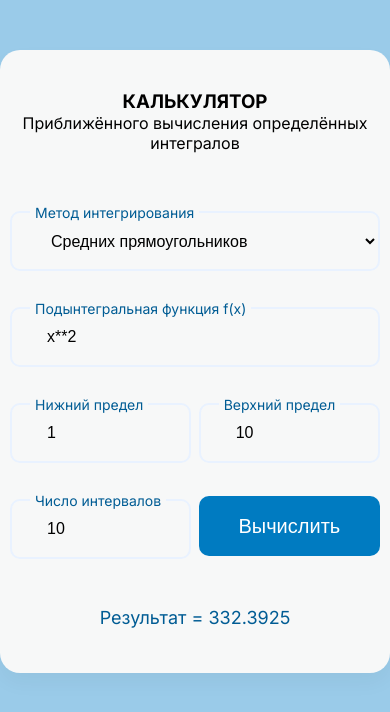
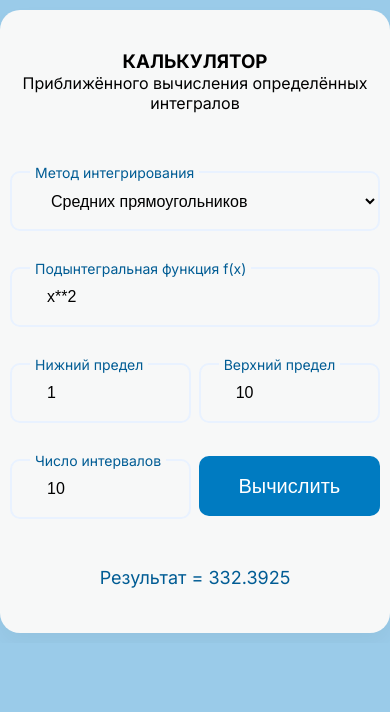
Before and after one commit to Suyukee/define-integral, a Next.js app: page / in a window 390 px wide. Shown: the top 712 px of the page. Built offline with nearby package versions, Linux system fonts and the light colour scheme.

Commit message:
Fixed for mobile

```diff
--- a/src/app/globals.css
+++ b/src/app/globals.css
@@ -121,8 +121,15 @@ a {
 .form__error-result {
 	display: flex;
 	justify-content: center;
+	text-align: center;
 	width: 100%;
 	padding: 3.5px 5px;
 	font-size: 18px;
 	color: rgb(148, 0, 0);
 }
+
+@media (max-width: 900px) {
+	.wrapper {
+		margin: 10px auto;
+	}
+}
--- a/src/components/main-page.jsx
+++ b/src/components/main-page.jsx
@@ -102,7 +102,7 @@ function MainPage() {
 						</div>
 					</div>
 					{value === 'Ошибка' && (
-						<p className="form__error-result">Подынтегральная функция введена неправильно</p>
+						<p className="form__error-result">Неверная подынтегральная функция</p>
 					)}
 					<p className={value === 'Ошибка' ? ' form__error-result' : 'form__result'}>
 						Результат = {value}
```
